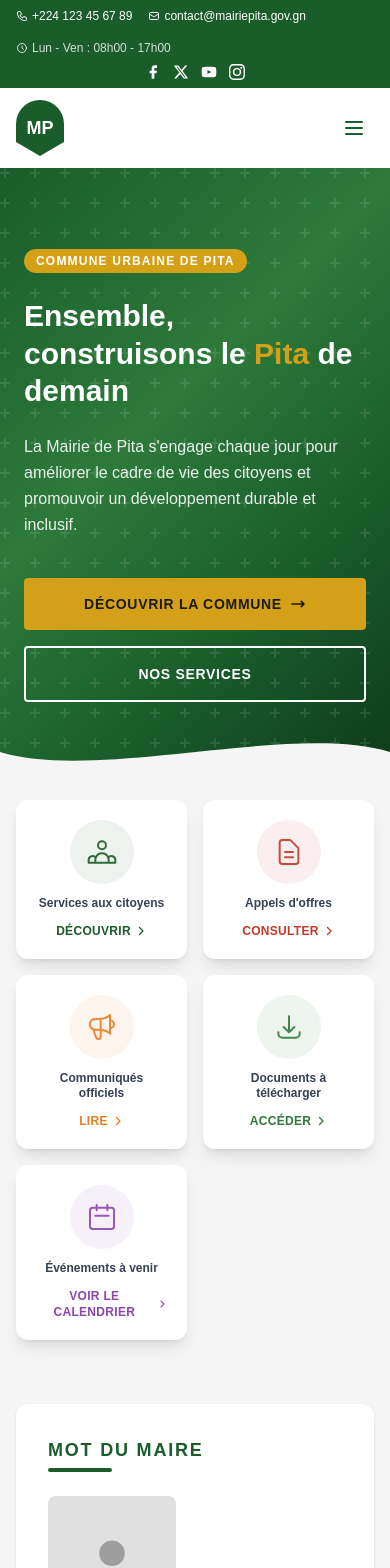
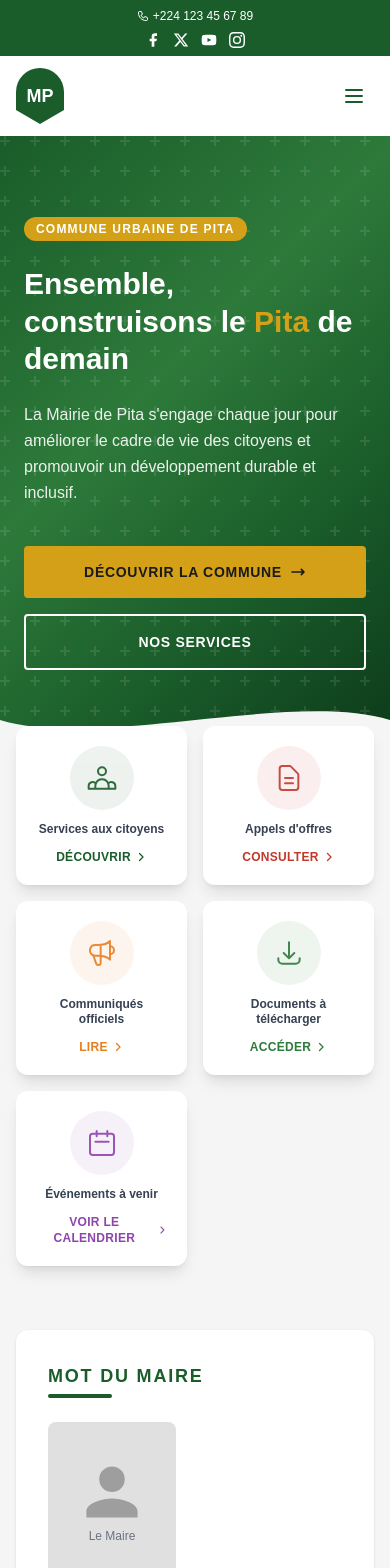
Before and after one commit to Barry-webdev/MairiePita, a Next.js app in the folder mairiepita/: page / in a window 390 px wide. Shown: the top 1568 px of the page. Built offline with nearby package versions, Linux system fonts and the light colour scheme.

Commit message:
fix: responsive improvements for TopBar and QuickAccess

```diff
--- a/mairiepita/app/page.tsx
+++ b/mairiepita/app/page.tsx
@@ -12,7 +12,7 @@ export default function Home() {
       <TopBar />
       <Navbar />
       <Hero />
-      <div style={{ backgroundColor: '#f5f5f5', paddingTop: '48px', paddingBottom: '0' }}>
+      <div style={{ backgroundColor: '#f5f5f5', paddingBottom: '0' }}>
         <QuickAccess />
       </div>
       <MaireSection />
--- a/mairiepita/components/QuickAccess.tsx
+++ b/mairiepita/components/QuickAccess.tsx
@@ -53,10 +53,7 @@ const items = [
 
 export default function QuickAccess() {
   return (
-    <section
-      className="relative z-10 max-w-7xl mx-auto px-4"
-      style={{ marginTop: '-30px' }}
-    >
+    <section className="relative z-10 max-w-7xl mx-auto px-4 -mt-6 sm:-mt-8 lg:-mt-10">
       <div className="grid grid-cols-2 sm:grid-cols-3 lg:grid-cols-5 gap-4">
         {items.map((item) => (
           <a
--- a/mairiepita/components/TopBar.tsx
+++ b/mairiepita/components/TopBar.tsx
@@ -2,16 +2,16 @@ export default function TopBar() {
   return (
     <div style={{ backgroundColor: "#1a5c2a" }} className="text-white text-xs py-2">
       <div className="max-w-7xl mx-auto px-4 flex flex-col sm:flex-row items-center justify-between gap-2">
-        {/* Left: contact info */}
-        <div className="flex flex-wrap items-center gap-4">
-          {/* Phone */}
+        {/* Left: contact info — masqué partiellement sur très petit écran */}
+        <div className="flex flex-wrap items-center justify-center sm:justify-start gap-x-4 gap-y-1 w-full sm:w-auto">
+          {/* Phone — toujours visible */}
           <a
             href="tel:+22412345679"
-            className="flex items-center gap-1 hover:text-yellow-300 transition-colors"
+            className="flex items-center gap-1 hover:text-yellow-300 transition-colors whitespace-nowrap"
           >
             <svg
               xmlns="http://www.w3.org/2000/svg"
-              className="h-3 w-3"
+              className="h-3 w-3 flex-shrink-0"
               fill="none"
               viewBox="0 0 24 24"
               stroke="currentColor"
@@ -26,14 +26,14 @@ export default function TopBar() {
             +224 123 45 67 89
           </a>
 
-          {/* Email */}
+          {/* Email — masqué sur xs, visible à partir de md */}
           <a
             href="mailto:contact@mairiepita.gov.gn"
-            className="flex items-center gap-1 hover:text-yellow-300 transition-colors"
+            className="hidden md:flex items-center gap-1 hover:text-yellow-300 transition-colors whitespace-nowrap"
           >
             <svg
               xmlns="http://www.w3.org/2000/svg"
-              className="h-3 w-3"
+              className="h-3 w-3 flex-shrink-0"
               fill="none"
               viewBox="0 0 24 24"
               stroke="currentColor"
@@ -48,11 +48,11 @@ export default function TopBar() {
             contact@mairiepita.gov.gn
           </a>
 
-          {/* Hours */}
-          <span className="flex items-center gap-1 text-white/80">
+          {/* Hours — masqué sur xs, visible à partir de sm */}
+          <span className="hidden sm:flex items-center gap-1 text-white/80 whitespace-nowrap">
             <svg
               xmlns="http://www.w3.org/2000/svg"
-              className="h-3 w-3"
+              className="h-3 w-3 flex-shrink-0"
               fill="none"
               viewBox="0 0 24 24"
               stroke="currentColor"
@@ -68,7 +68,7 @@ export default function TopBar() {
           </span>
         </div>
 
-        {/* Right: social icons */}
+        {/* Right: social icons + label "Suivez-nous" */}
         <div className="flex items-center gap-3">
           {/* Facebook */}
           <a
```
